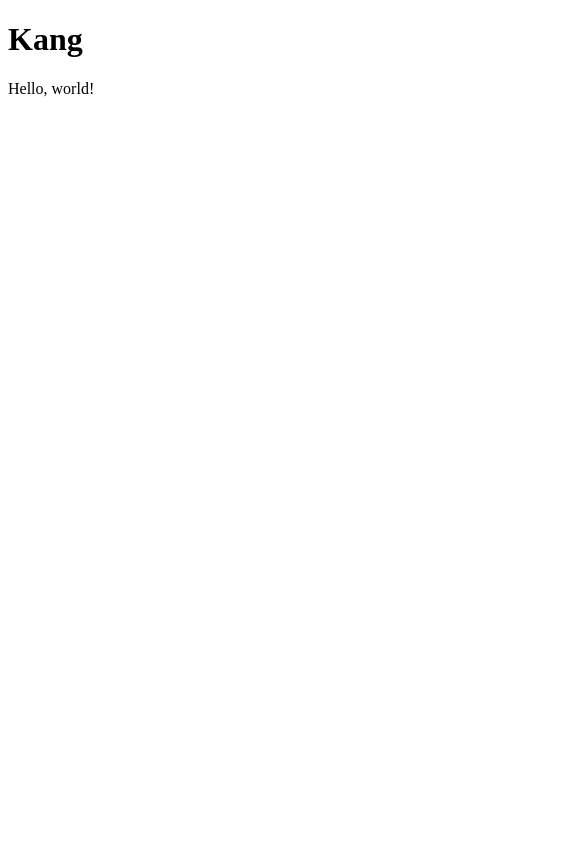
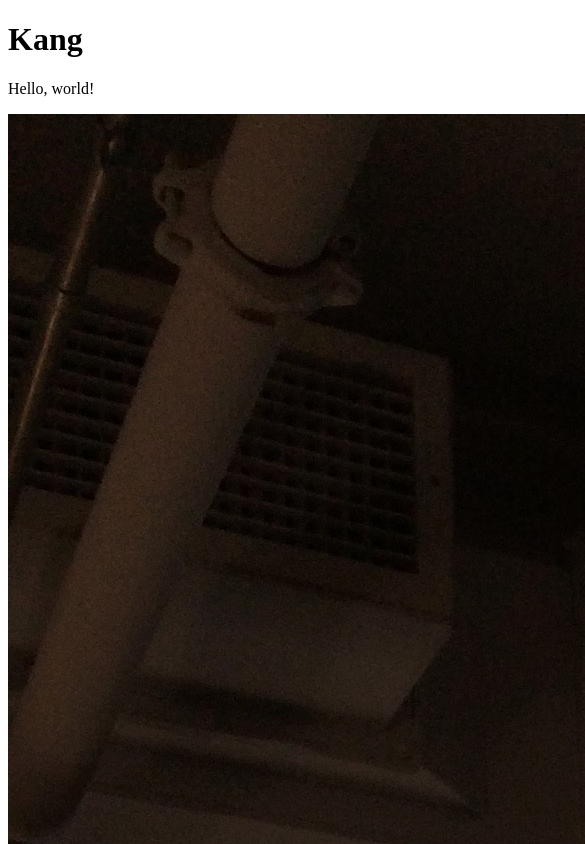
Before and after one commit to KangMa1992/interactive, a plain HTML site: page index.html in a window 390 px wide. Shown: the top 844 px of the page, 585 px wide, since content can reach past the window. Drawn offline with Linux system fonts and the light colour scheme.

Commit message:
added an image from my phone

```diff
--- a/index.html
+++ b/index.html
@@ -7,11 +7,12 @@
 
 <body>
     <h1>
-   Kang
+    Kang
     </h1>
     <p>
     Hello, world!
     </p>
+    <img src="images/phone-test.jpg">
 </body>
 
 
```
Also changed, not shown: images/phone-test.jpg (added), 1 other file.
